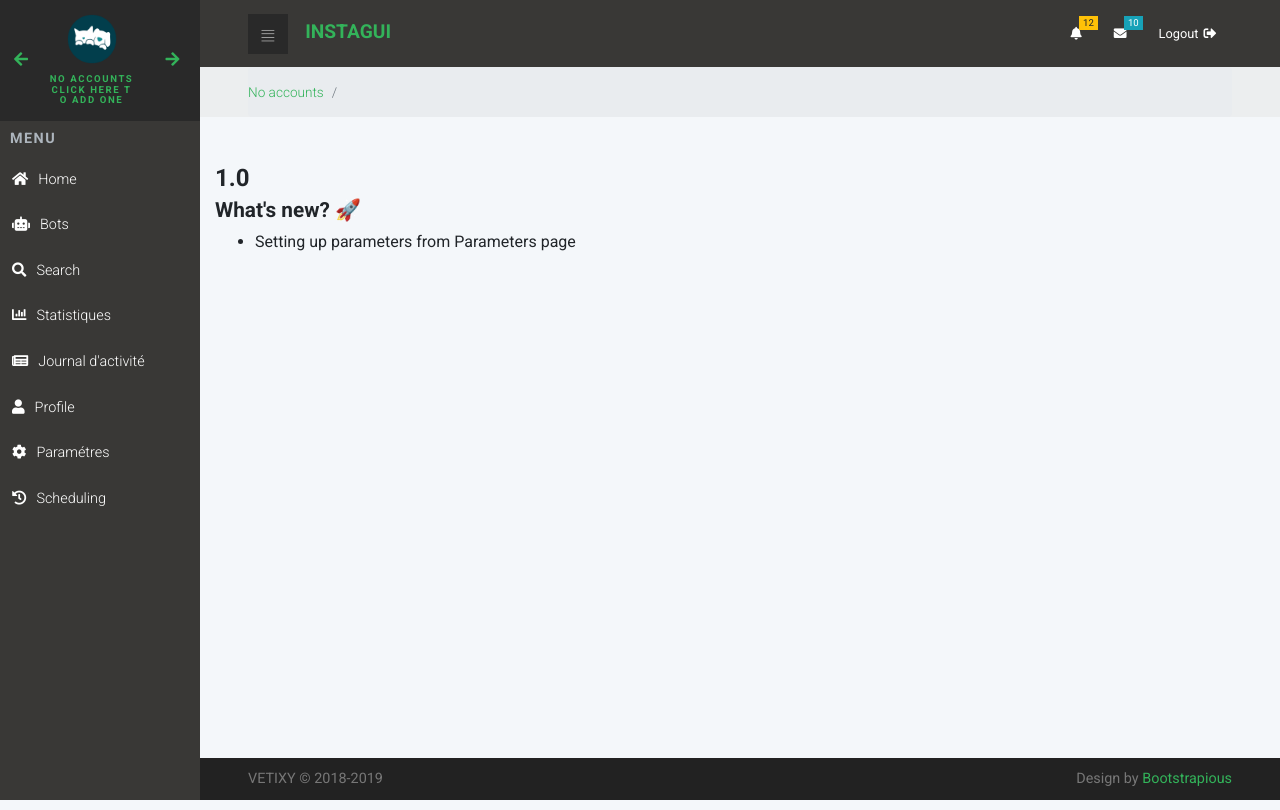
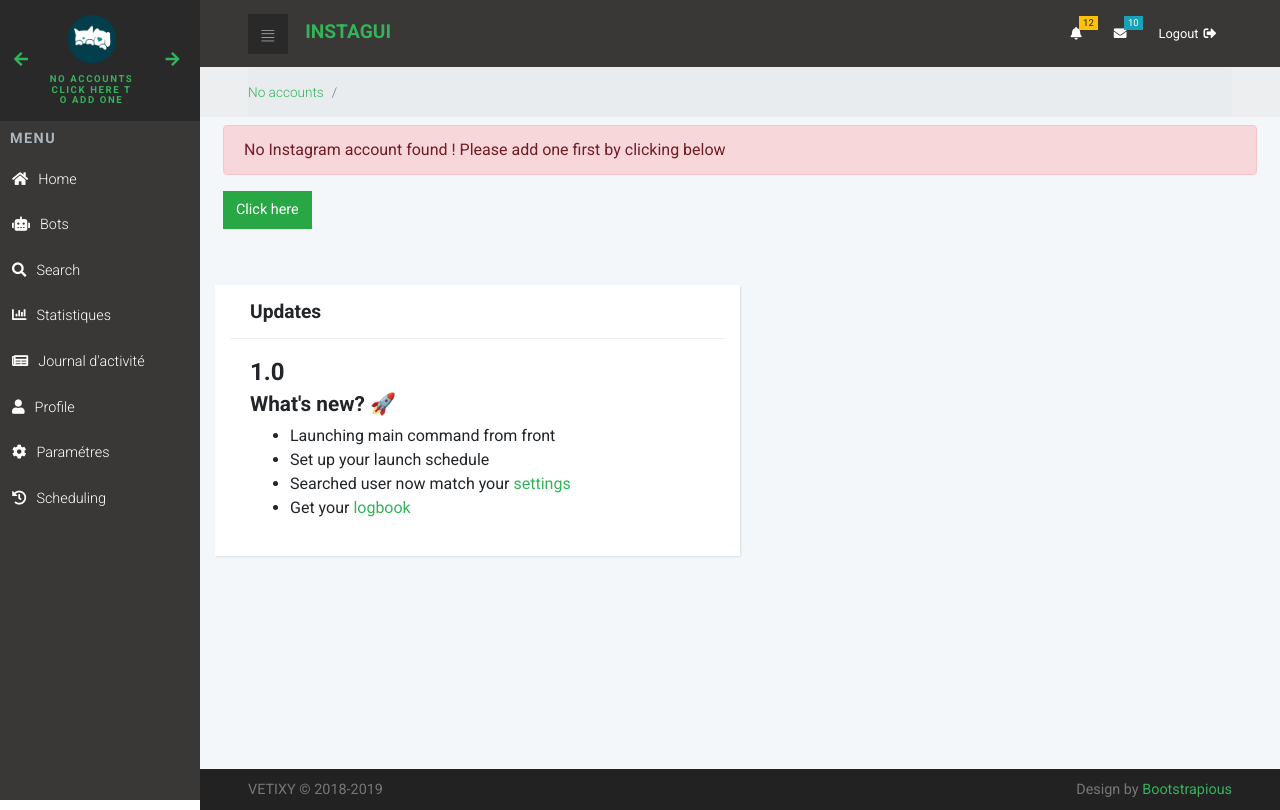
Before and after one commit to azerpas/Symfony-Instagram-API, a Symfony app: template templates/instagui/home.html.twig in a window 1280 px wide. Run offline with Twig, Linux system fonts and the light colour scheme; the template is opened without the code that fills it, so the values that code supplies are empty; some libraries are stand-ins or nearby versions.

Commit message:
Added no account support, made the UI more praticable

```diff
--- a/templates/instagui/home.html.twig
+++ b/templates/instagui/home.html.twig
@@ -7,13 +7,28 @@
 {% endblock %}
 {% block Section %}
       <div class="container">
+            {% if not account %}
+            <div class="alert alert-danger m-2" role="alert">
+                  No Instagram account found ! Please add one first by clicking below
+            </div>
+            <a class="m-2 justify-content-center" href="profile"><button class="btn btn-success">Click here</button></a>
+            {% endif %}
             <section class="section-padding">
-                  <h1>1.0</h1>
-                  <h2>What's new? 🚀</h2>
-                  <ul>
-                        <li>Setting up parameters from Parameters page</li>
-
-                  </ul>
+                  <div class="card col-6">
+                        <div class="card-header">
+                              <h3>Updates</h3>
+                        </div>
+                        <div class="card-body">
+                              <h1>1.0</h1>
+                              <h2>What's new? 🚀</h2>
+                              <ul>
+                                    <li>Launching main command from front</li>
+                                    <li>Set up your launch schedule</li>
+                                    <li>Searched user now match your <a href="parameters">settings</a></li>
+                                    <li>Get your <a href="history">logbook</a></li>
+                              </ul>
+                        </div>
+                  </div>
             </section>
             <!-- Counts Section -->
             <section class="dashboard-counts section-padding">
--- a/templates/instagui/profile.html.twig
+++ b/templates/instagui/profile.html.twig
@@ -75,8 +75,8 @@
                       </div>
                   </div>
                   <div class="card">
-                      <div class="card-header">
-                          <h3 class="card-title">Add an Instagram account</h3>
+                      <div class="card-header{% if not accounts %} bg-danger{% endif %}">
+                          <h3 class="card-title{% if not accounts %} text-white{% endif %}">Add an Instagram account</h3>
                       </div>
                       <div class="card-body">
                           <div class="row mb-3">
--- a/templates/instagui/register.html.twig
+++ b/templates/instagui/register.html.twig
@@ -2,8 +2,8 @@
 
 {% block content %}
     <div class="card">
-        <div class="card-header">
-            <h1 class="h3 mb-3 font-weight-normal">Create your account!</h1>
+        <div class="card-header bg-dark">
+            <h1 class="h3 mb-3 font-weight-normal text-white">Create your account!</h1>
         </div>
         <div class="card-body">
             {{ form(form) }}
--- a/templates/security/login.html.twig
+++ b/templates/security/login.html.twig
@@ -2,8 +2,8 @@
 
 {% block content %}
     <div class="card">
-        <div class="card-header">
-            <h1 class="h3 mb-3 font-weight-normal">Please sign in</h1>
+        <div class="card-header bg-dark">
+            <h1 class="h3 mb-3 font-weight-normal text-white">Please sign in</h1>
         </div>
         <div class="card-body">
             <form method="post">
```
Also changed, not shown: src/Controller/InstaguiController.php (+31 -20 lines), templates/instagui/history.html.twig (+9 -0 lines), templates/instagui/parameters.html.twig (+7 -0 lines), templates/instagui/search.html.twig (+7 -0 lines).
